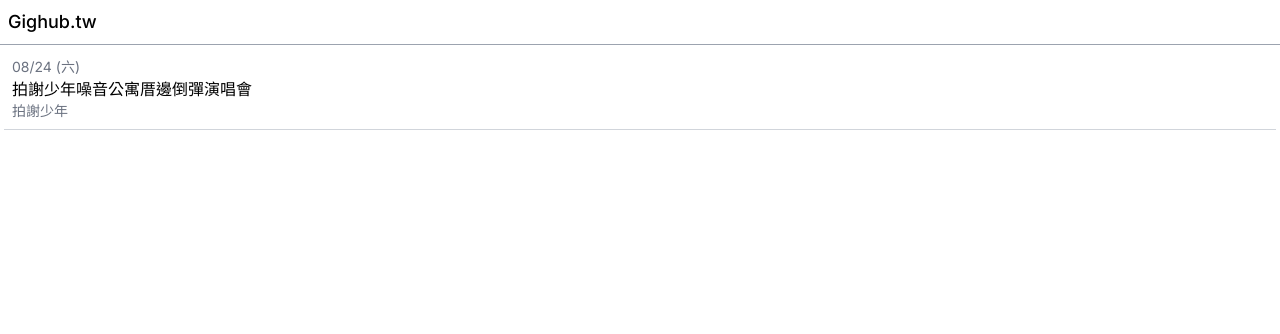
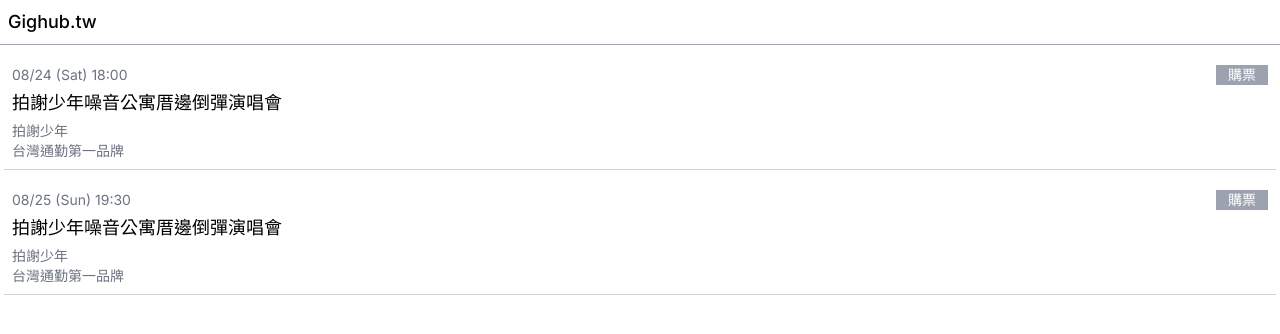
Before and after one commit to 900bce/gighub.tw, a Next.js app: page / in a window 1280 px wide. Shown: the top 334 px of the page. Built offline with nearby package versions, Linux system fonts and the light colour scheme.

Commit message:
mock data

```diff
--- a/app/components/EventCard.tsx
+++ b/app/components/EventCard.tsx
@@ -1,19 +1,30 @@
 import React from 'react';
+import dayjs from 'dayjs';
 
 type Props = {
   title: string;
-  date: string;
+  date: Date;
   artists: string[];
 };
 
 function EventCard({ title, date, artists }: Props) {
   return (
     <div className="m-1 p-2 border-b border-gray-300">
-      <p className='text-gray-500 text-sm'>{date}</p>
-      <h3>{title}</h3>
-      {artists.map((artist) => (
-        <p key={artist} className='text-sm text-gray-500'>{artist}</p>
-      ))}
+      <div className="flex justify-between mt-2">
+        <p className="text-gray-500 text-sm">
+          {dayjs(date).format('MM/DD (ddd) HH:mm')}
+        </p>
+        <button className="text-sm text-white bg-gray-400 px-3">購票</button>
+      </div>
+      <h3 className="text-lg font-thin py-1">{title}</h3>
+      <p>{}</p>
+      <div>
+        {artists.map((artist) => (
+          <p key={artist} className="text-sm text-gray-500">
+            {artist}
+          </p>
+        ))}
+      </div>
     </div>
   );
 }
--- a/app/page.tsx
+++ b/app/page.tsx
@@ -1,14 +1,42 @@
 import React from 'react';
 import EventCard from '@/app/components/EventCard';
+
+type Event = {
+  id: string;
+  title: string;
+  venue: string;
+  date: Date;
+  artists: string[];
+};
+
+const mockData: Event[] = [
+  {
+    id: '0001',
+    title: '拍謝少年噪音公寓厝邊倒彈演唱會',
+    venue: '台北流行音樂中心',
+    date: new Date('2024-08-24 18:00:00'),
+    artists: ['拍謝少年', '台灣通勤第一品牌'],
+  },
+  {
+    id: '0002',
+    title: '拍謝少年噪音公寓厝邊倒彈演唱會',
+    venue: '高雄流行音樂中心',
+    date: new Date('2024-08-25 19:30:00'),
+    artists: ['拍謝少年', '台灣通勤第一品牌'],
+  }
+];
 
 function page() {
   return (
     <>
-      <EventCard
-        title="拍謝少年噪音公寓厝邊倒彈演唱會"
-        date="08/24 (六)"
-        artists={['拍謝少年']}
-      />
+      {mockData.map((event) => (
+        <EventCard
+          key={event.id}
+          title={event.title}
+          date={event.date}
+          artists={event.artists}
+        />
+      ))}
     </>
   );
 }
```
Also changed, not shown: package.json (+6 -5 lines), 1 other file (tests, documents, lock files or other folders).
